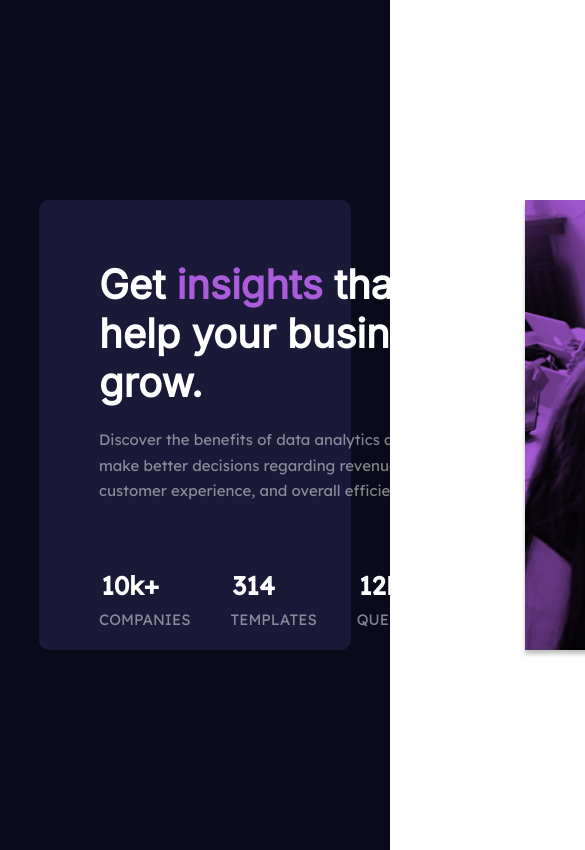
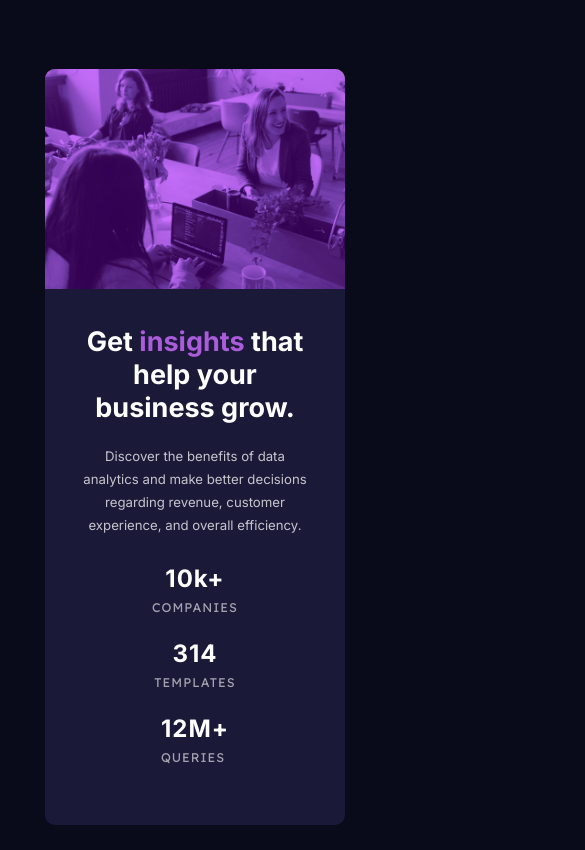
Before and after one commit to Neel-07/Stats-Preview-Card-Component, a plain HTML site: page index.html in a window 390 px wide. Shown: the top 850 px of the page, 585 px wide, since content can reach past the window. Drawn offline with Linux system fonts and the light colour scheme.

Commit message:
Responsiveness done

```diff
--- a/index.html
+++ b/index.html
@@ -1,69 +1,46 @@
 <!DOCTYPE html>
 <html lang="en">
   <head>
-  <meta charset="UTF-8">
-  <meta name="viewport" content="width=device-width, initial-scale=1.0"> <!-- displays site properly based on user's device -->
-
-  <link rel="icon" type="image/png" sizes="32x32" href=".stats-preview-card-component-main/images/favicon-32x32.png">
-
+    <meta charset="UTF-8" />
+    <meta name="viewport" content="width=device-width, initial-scale=1.0" />
+    <link
+      rel="icon"
+      type="image/png"
+      sizes="32x32"
+      href="./images/favicon-32x32.png"
+    />
+    <link rel="stylesheet" href="style.css" />
+    <base target="_blank" />
     <title>Frontend Mentor | Stats preview card component</title>
-  <link rel="stylesheet" href="style.css">
-  <link rel="preconnect" href="https://fonts.googleapis.com">
-  <link rel="preconnect" href="https://fonts.gstatic.com" crossorigin>
-  <link href="https://fonts.googleapis.com/css2?family=Inter&display=swap" rel="stylesheet">
-  <link rel="preconnect" href="https://fonts.googleapis.com">
-  <link rel="preconnect" href="https://fonts.gstatic.com" crossorigin>
-  <link href="https://fonts.googleapis.com/css2?family=Lexend+Deca&display=swap" rel="stylesheet">
-  <!-- Feel free to remove these styles or customise in your own stylesheet 👍 -->
-  <!-- <style>
-    .attribution { font-size: 11px; text-align: center; }
-    .attribution a { color: hsl(228, 45%, 44%); }
-  </style> -->
   </head>
   <body>
-
-  <div class="container">
-    <div class="card">
-      <div class="leftbox">
-         <h2>
-          Get <span style="color:hsl(277, 64%, 61%);font-weight:bolder;">insights</span>
-          that help your business grow.
-         </h2>
-         <p>
-          Discover the benefits of data analytics and make better decisions regarding revenue, customer
-          experience, and overall efficiency.
+    <main>
+      <section>
+        <h1>Get <span>insights</span> that help your business grow.</h1>
+        <div class="content">
+          <p class="lead">
+            Discover the benefits of data analytics and make better decisions
+            regarding revenue, customer experience, and overall efficiency.
           </p>
-         <div class="foot">
-           <div class="companies">
-            <p>10k+</p>
-            <p>COMPANIES</p>
+          <ul>
+            <li>
+              <h2>10k+</h2>
+              <p>companies</p>
+            </li>
+            <li>
+              <h2>314</h2>
+              <p>templates</p>
+            </li>
+            <li>
+              <h2>12M+</h2>
+              <p>queries</p>
+            </li>
+          </ul>
         </div>
-           <div class="templates">
-            <p>314</p>
-            <p>TEMPLATES</p>
+      </section>
+      <div class="bg-img">
+        <div class="overlay"><div class="overlay-2"></div></div>
       </div>
-           <div class="queries">
-            <p>12M+</p>
-            <p>QUERIES</p>
-           </div>
-         </div>
-      </div>
-      <div class="rightbox">
-        <img src="./stats-preview-card-component-main/images/image-header-desktop.jpg" alt="right-image">
-      </div>
-    </div>
-  </div>
-
-
-
-
-
-
-
-
-  <!-- <div class="attribution">
-    Challenge by <a href="https://www.frontendmentor.io?ref=challenge" target="_blank">Frontend Mentor</a>.
-    Coded by <a href="#">Your Name Here</a>.
-  </div> -->
+    </main>
   </body>
 </html>
--- a/style.css
+++ b/style.css
@@ -1,92 +1,208 @@
-*{
-  margin:0;
-  padding:0;
+@import url("https://fonts.googleapis.com/css2?family=Inter:wght@400;700&family=Lexend+Deca&display=swap");
+
+/* variables */
+
+:root {
+  font-size: 15px;
+  --prim-dark-blue: hsl(233, 47%, 7%);
+  --prim-sat-blue: hsl(244, 38%, 16%);
+  --prim-violet: hsl(277, 64%, 61%);
+
+  --neu-white: hsl(0, 0%, 100%);
+  --neu-trans-white: hsla(0, 0%, 100%, 0.75);
+  --neu-more-trans-white: hsla(0, 0%, 100%, 0.6);
+
+  --bg-violet: hsl(277deg, 100%, 50%, 0.42);
+  --bg-light-violet: hsl(293deg, 42%, 35%, 0.24);
+}
+
+/* defaults */
+
+*,
+*::after,
+*::before {
+  margin: 0;
+  padding: 0;
   box-sizing: border-box;
 }
 
-.container{
-    height:100%;
-    width:100%;
-    min-height: 850px;
-    max-width: 1800px;
-    background-color: hsl(233, 47%, 7%);
-    display:flex;
-    justify-content: center;
-    align-items: center;
+body {
+  font-family: "Inter", sans-serif;
+  display: flex;
+  justify-content: center;
+  align-items: center;
+  min-height: 100vh;
+  background-color: var(--prim-dark-blue);
+  color: var(--neu-white);
+  font-weight: 400;
 }
 
-.card{
-    background-color: hsl(244, 38%, 16%);
-    height: 450px;
-    width:80%;
-    border-radius: 10px;
-    display:flex;
+/* stats card */
 
+main {
+  min-width: 600px;
+  z-index: 1;
+  display: flex;
+  margin: 1em;
 }
 
-.rightbox{
-    position: relative;
-    box-shadow: 0px 4px 4px 0px rgba(0, 0, 0, 0.25);
-    background: hsl(277, 64%, 61%);
-    isolation: isolate;
-    border-top-right-radius: 10px;
-    border-bottom-right-radius: 10px;
+section {
+  display: flex;
+  flex-direction: column;
+  padding: 5.85em 7em 5.85em 5.85em;
+  width: 570px;
+  min-width: 300px;
+  background: var(--prim-sat-blue);
+  border-radius: 10px 0 0 10px;
 }
 
-
-.rightbox img{
-    display: block;
-    height:450px;
-    mix-blend-mode: multiply;
-    object-fit: cover;
-    border-top-right-radius: 10px;
-    border-bottom-right-radius: 10px;
-
+section h1 {
+  color: var(--neu-white);
+  font-size: 2.25rem;
+  margin-bottom: 0.75em;
+  font-weight: 700;
 }
 
-
-.leftbox{
-    padding:60px;
-    display:flex;
-    flex-direction:column;
-    justify-content: space-around;
-
-
+section h1 span {
+  color: var(--prim-violet);
 }
 
-h2{
-    color: hsl(0, 0%, 100%);
-    font-family: 'Inter', sans-serif;
-    font-weight: 700;
-    font-size: 2.5rem;
-    padding-bottom:20px;
+section .content {
+  margin-right: 2em;
 }
 
-.leftbox p{
-    font-size: 15px;
-    font-family: 'Lexend Deca', sans-serif;
-    color: hsla(0, 0%, 100%, 0.495);
-    padding-bottom:60px;
-    line-height: 1.7;
-    margin-right:40px;
+section .lead {
+  color: var(--neu-trans-white);
+  line-height: 1.5em;
+  margin-bottom: 5em;
 }
 
-.foot{
-    /* padding-top:20px; */
-    display:flex;
-    justify-content: space-between;
+section ul {
+  display: flex;
+  list-style: none;
+  justify-content: space-between;
+  letter-spacing: 1px;
 }
 
-.foot p:first-child{
-    padding:0;
-    padding-left:2px;
-    font-size: 1.6rem;
-    font-weight: 700;
-    color: hsl(0, 0%, 100%);
-}
-.foot p:last-child{
-    padding:0;
+section ul h2 {
+  color: var(--neu-white);
+  margin-bottom: 0.3em;
 }
 
-/* font-family: 'Inter', sans-serif;
-font-family: 'Lexend Deca', sans-serif; */
+section ul p {
+  font-family: "Lexend Deca", sans-serif;
+  color: var(--neu-more-trans-white);
+  text-transform: uppercase;
+  font-size: 0.75rem;
+}
+
+.bg-img {
+  min-height: 10em;
+  width: 540px;
+  min-width: 200px;
+  background: url(./stats-preview-card-component-main/images/image-header-desktop.jpg);
+  background-repeat: no-repeat;
+  background-size: cover;
+  border-radius: 0 10px 10px 0;
+  overflow: hidden;
+}
+
+.overlay {
+  background: var(--bg-violet);
+  height: 100%;
+}
+
+.overlay-2 {
+  background: var(--bg-light-violet);
+  height: 100%;
+  mix-blend-mode: color-burn;
+}
+
+/* footer */
+
+.attribution {
+  position: absolute;
+  bottom: 0;
+  font-size: 0.75rem;
+  line-height: 20px;
+  text-align: center;
+  color: var(--neu-more-trans-white);
+  margin-bottom: 10px;
+}
+
+.attribution a {
+  text-decoration: none;
+  color: var(--neu-trans-white);
+  font-weight: bold;
+}
+
+.attribution a:hover {
+  color: var(--prim-violet);
+}
+
+/* media queries */
+
+@media only screen and (max-width: 1024px) {
+  :root {
+    font-size: 12px;
+  }
+  section {
+    padding: 3em 4.5em 3em 3em;
+  }
+}
+
+@media only screen and (max-width: 625px) {
+  body {
+    flex-direction: column;
+  }
+  main {
+    flex-direction: column-reverse;
+    margin: 10px;
+    min-width: 200px;
+    margin-top: 5em;
+  }
+  section {
+    padding: 0;
+    padding: 3em;
+    width: 300px;
+    border-radius: 0 0 10px 10px;
+  }
+  section h1,
+  section .lead {
+    text-align: center;
+  }
+  section .lead {
+    font-size: 1.1rem;
+    margin-bottom: 2em;
+    line-height: 1.75em;
+  }
+  section .content {
+    margin-right: 0;
+  }
+  section ul {
+    flex-direction: column;
+    align-items: center;
+  }
+  section ul li {
+    margin-bottom: 2em;
+  }
+  section ul h2 {
+    font-size: 2rem;
+    text-align: center;
+    margin-bottom: 0.25em;
+  }
+  section ul p {
+    font-size: 1.05rem;
+  }
+  .bg-img {
+    height: 220px;
+    width: 300px;
+    border-radius: 10px 10px 0 0;
+    background: url(./stats-preview-card-component-main/images/image-header-mobile.jpg) no-repeat;
+    background-size: contain;
+  }
+  .attribution {
+    position: relative;
+    margin-top: 20px;
+  }
+}
```
Lines whose indentation alone changed are shown as unchanged.
